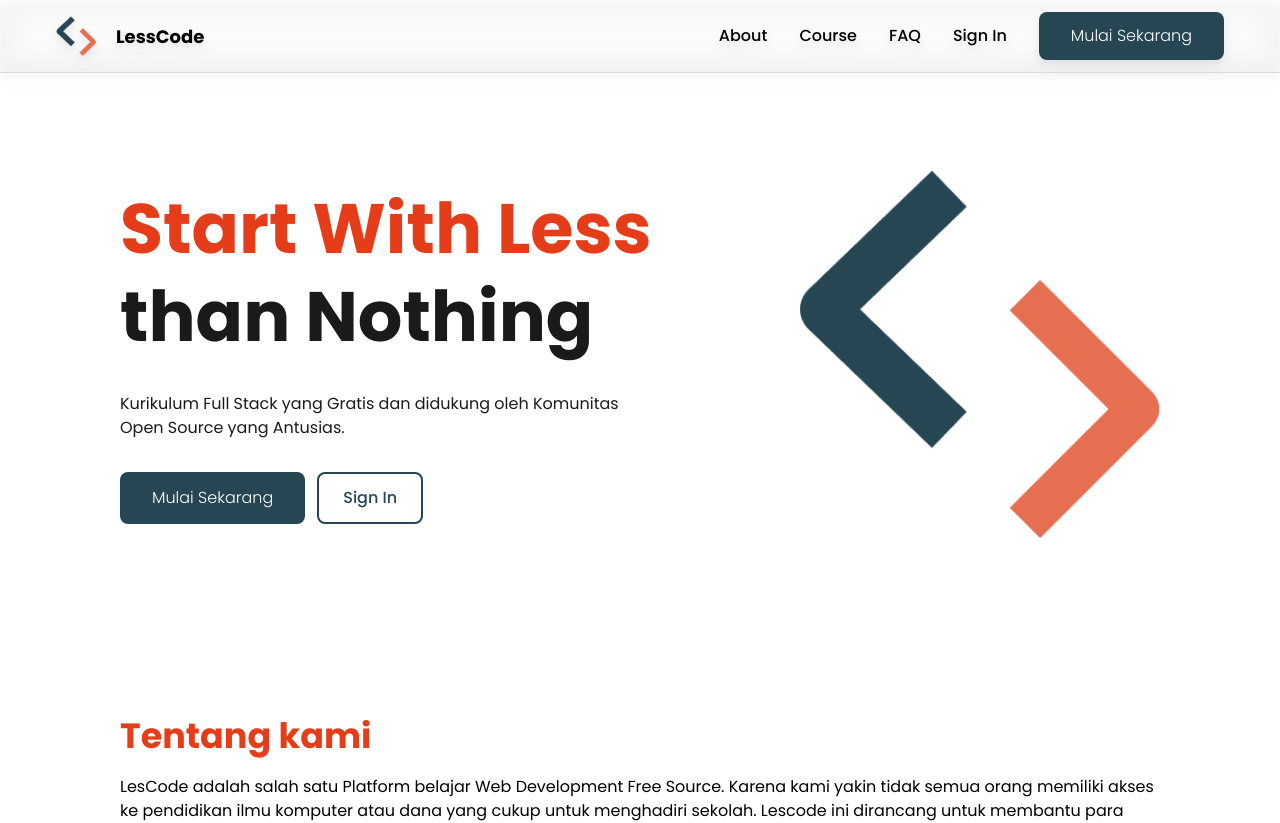
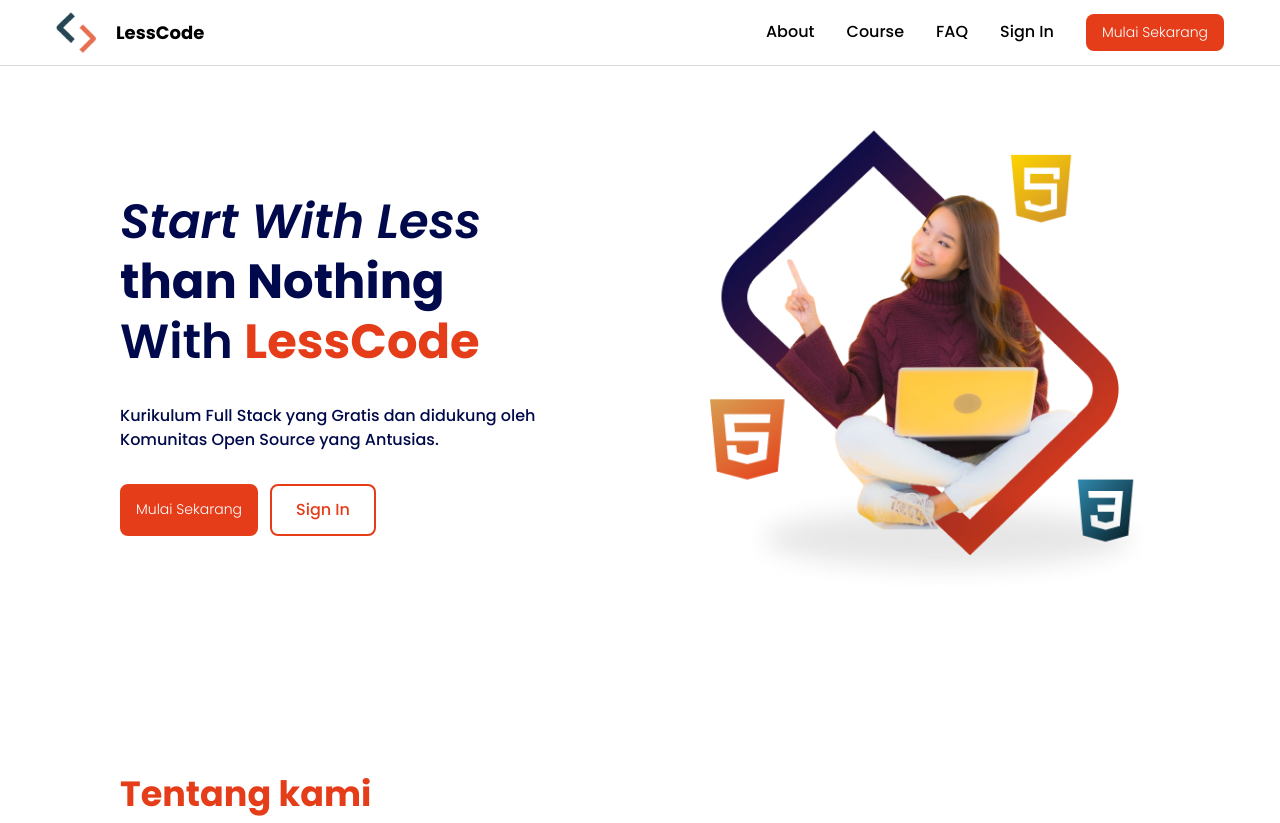
Before and after one commit to adenkesuma/LessCode, a Next.js app: page / in a window 1280 px wide. Shown: the top 823 px of the page. Built offline with nearby package versions, Linux system fonts and the light colour scheme; a web font is replaced by a local one.

Commit message:
change header, navbar and button style

```diff
--- a/components/landing-page/button.jsx
+++ b/components/landing-page/button.jsx
@@ -3,21 +3,21 @@ import Link from "next/link";
 export const StartNow = () => {
     return (
       <div className="flex justify-center">
-            <button className="w-full xs:w-[85%] sm:w-[75%] md:w-full bg-[#264653] py-2 px-6 md:py-3 md:px-8 rounded-lg text-white text-[14px] md:text-[16px] font-light">
+        <button className="w-full xs:w-[85%] sm:w-[75%] md:w-full bg-[#E53D19] py-2 px-6 md:py-2 md:px-4 rounded-lg text-white text-[14px] md:text-[14px] font-light">
           <Link href="/auth/signUp">Mulai Sekarang</Link>
         </button>
       </div>
-    )
+    );
 }
 
 export const SignIn = () => {
     return (
       <div className="flex justify-center">
-            <button className="w-full xs:w-[85%] sm:w-[75%] md:w-full py-2 px-6 md:py-3 pmd:px-8 bg-white border-solid border-2 border-[#264653] md:px-6 xl:py-[12px] text-[14px] md:text-[16px] font-medium rounded-lg text-[#264653]">
+        <button className="w-full xs:w-[85%] sm:w-[75%] md:w-full py-2 px-6 md:py-2 md:px-4 bg-white border-solid border-2 border-[#E53D19] md:px-6 xl:py-[12px] text-[14px] md:text-[16px] font-medium rounded-lg text-[#E53D19]">
           <Link href="/auth/signIn">Sign In</Link>
         </button>
       </div>
-    )
+    );
 }
 
 export const Join = () => {
--- a/components/landing-page/header/header.jsx
+++ b/components/landing-page/header/header.jsx
@@ -1,33 +1,40 @@
-import hero from "@/public/images/hero.png";
+import hero from "@/public/images/hero-header.png";
 import Image from "next/image";
 import { SignIn, StartNow } from "../button";
 import styled from "@/styles/Home.module.css";
 
 const Header = () => {
   return (
-    <header className="flex justify-between items-center my-0 mx-auto xl:w-[1200px] md:justify-between flex-col gap-16 pt-28 px-[20px] xs:px-[30px] sm:pt-32 sm:px-[50px] md:px-[55px] lg:px-[80px] xl:pt-[170px] md:pb-12 md:flex-row md:gap-10 lg:gap-16 md:pt-32">
-
+    <header className="flex justify-between items-center my-0 mx-auto xl:w-[1200px] md:justify-between flex-col gap-16 pt-28 px-[20px] xs:px-[30px] sm:pt-32 sm:px-[50px] md:px-[55px] lg:px-[80px] xl:pt-[130px] md:pb-12 md:flex-row md:gap-10 lg:gap-16 md:pt-32">
       {/* title and cta hero header */}
       <div className="flex flex-col gap-5 xl:gap-8 order-3 md:order-1 md:text-left">
-        <h1 className="text-[28px] xs:text-[45px] sm:text-[48px] md:text-[45px] lg:text-[55px] xl:text-[70px] text-center md:text-left font-bold text-[#E53D19] leading-tight">
-          Start With Less <br />
-          <span className="text-[#1a1a1a] font-bold">than Nothing</span>
+        <h1 className="text-[28px] text-[#00094B] xs:text-[28px] sm:text-[30px] lg:text-[42px] xl:text-[48px] text-center md:text-left font-semibold leading-tight">
+          <em>Start With Less</em> <br />
+          <span className="font-bold">than Nothing</span>
+          <br />
+          With <span className="font-bold text-[#E53D19]">LessCode</span>
         </h1>
-        <p className="text-[13px] md:text-[14px] lg:text-[16px] font-normal text-center md:text-left text-[#1a1a1a]">
-          Kurikulum Full Stack yang Gratis dan didukung oleh Komunitas <br className="hidden xl:block"/>Open Source yang Antusias.
+        <p className="text-[13px] md:text-[14px] lg:text-[16px] font-medium text-center md:text-left text-[#00094B]">
+          Kurikulum Full Stack yang Gratis dan didukung oleh{" "}
+          <br className="hidden xl:block" />
+          Komunitas Open Source yang Antusias.
         </p>
         <div className="flex flex-col md:flex-row gap-3 w-full">
-            <StartNow />
-            <SignIn />
+          <StartNow />
+          <SignIn />
         </div>
       </div>
 
       {/* image hero header */}
       <figure className="inline-block text-center order-1 md:order-3">
-        <Image className="w-[200px] xs:w-[250px] sm:w-[300px] md:w-[320px] lg:w-[340px] xl:w-[360px]" src={hero} alt="hero banner"/>
+        <Image
+          className="w-[200px] xs:w-[250px] sm:w-[300px] md:w-[450px] lg:w-[400px] xl:w-[450px]"
+          src={hero}
+          alt="hero banner"
+        />
       </figure>
     </header>
-  )
+  );
 }
 
 export default Header;
--- a/components/landing-page/header/navbar.jsx
+++ b/components/landing-page/header/navbar.jsx
@@ -7,40 +7,40 @@ import { FontAwesomeIcon } from "@fortawesome/react-fontawesome";
 
 const Navbar = () => {
     return (
-        <nav className="fixed right-0 left-0 top-0 flex justify-between items-center bg-white bg-opacity-20 backdrop-blur-lg drop-shadow-lg border-b border-[#dbdbdb] p-3 sm:p-5 lg:px-10 lg:py-3 xl:px-14">
+        <nav className="fixed right-0 left-0 top-0 flex justify-between items-center bg-white bg-opacity-20 backdrop-blur-lg border-b border-[#dbdbdb] p-3 sm:p-5 lg:px-10 lg:py-3 xl:px-14">
 
             {/* hamburger menu icon */}
-            <span className="inline-block md:hidden">
+            <span className="inline-block order-2 md:hidden">
                 <FontAwesomeIcon className="w-7 h-7 text-[#1a1a1a]" icon={faBars} />
             </span>
 
             {/* logo navbar */}
-            <figure className="flex justify-center items-center gap-3 xl:gap-5">
+            <figure className="order-1 flex justify-center items-center gap-3 xl:gap-5">
                 <Image className="w-8 md:w-9 lg:w-[40px]" src={logo} alt="logo" w={200} h={200}/>
                 <figcaption className="text-[14px] lg:text-[18px] font-medium md:font-semibold xl:font-bold">LessCode</figcaption>
             </figure>
 
             {/* link navbar */}
-            <div className="hidden md:flex justify-center items-center md:gap-6 lg:gap-8">
+            <div className="hidden md:order-2 md:flex justify-center items-center md:gap-6 lg:gap-8">
                 <ul className="flex justify-center text-center md:gap-6 lg:gap-8 list-none">
                     <li>
-                        <a className="text-[14px] md:text-[16px] xl:text-[16px] font-medium" href="#about">About</a>
+                        <a className="text-[14px] md:text-[14px] xl:text-[16px] font-medium" href="#about">About</a>
                     </li>
                     <li>
-                        <a className="text-[14px] md:text-[16px] xl:text-[16px] font-medium" href="#course">Course</a>
+                        <a className="text-[14px] md:text-[14px] xl:text-[16px] font-medium" href="#course">Course</a>
                     </li>
                     <li>
-                        <a className="text-[14px] md:text-[16px] xl:text-[16px] font-medium" href="#faq">FAQ</a>
+                        <a className="text-[14px] md:text-[14px] xl:text-[16px] font-medium" href="#faq">FAQ</a>
                     </li>
                     <li>
-                        <Link className="text-[14px] md:text-[16px] xl:text-[16px] font-medium" href="/auth/signIn">Sign In</Link>
+                        <Link className="text-[14px] md:text-[14px] xl:text-[16px] font-medium" href="/auth/signIn">Sign In</Link>
                     </li>
                 </ul>
                 <StartNow />
             </div>
 
             {/* user icon */}
-            <span className="inline-block md:hidden">
+            <span className="inline-block xs:hidden">
                 <FontAwesomeIcon className="w-6 h-6 text-[#1a1a1a]" icon={faUser}/>
             </span>
         </nav>
```
Also changed, not shown: public/images/hero-header.png (added). Lines whose indentation alone changed are shown as unchanged.
